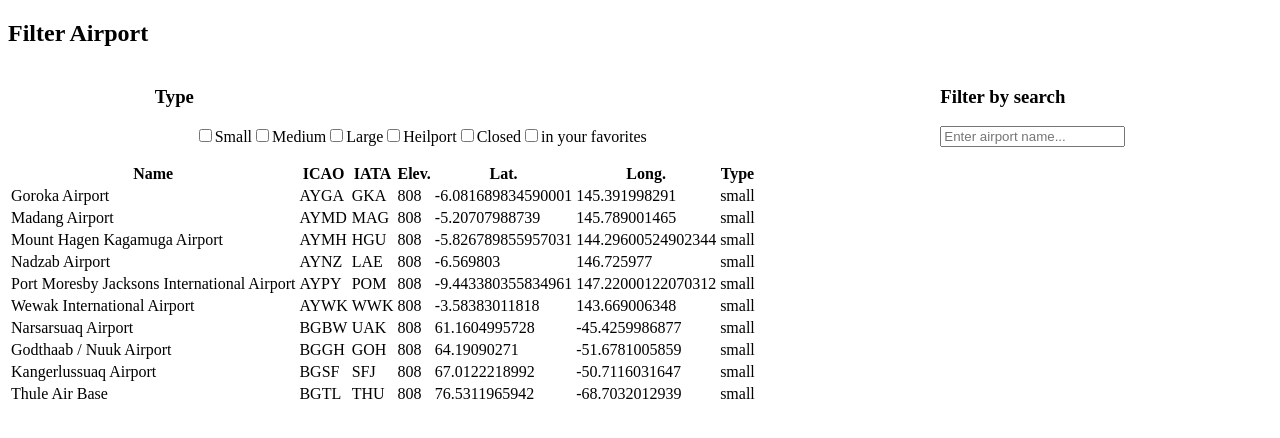
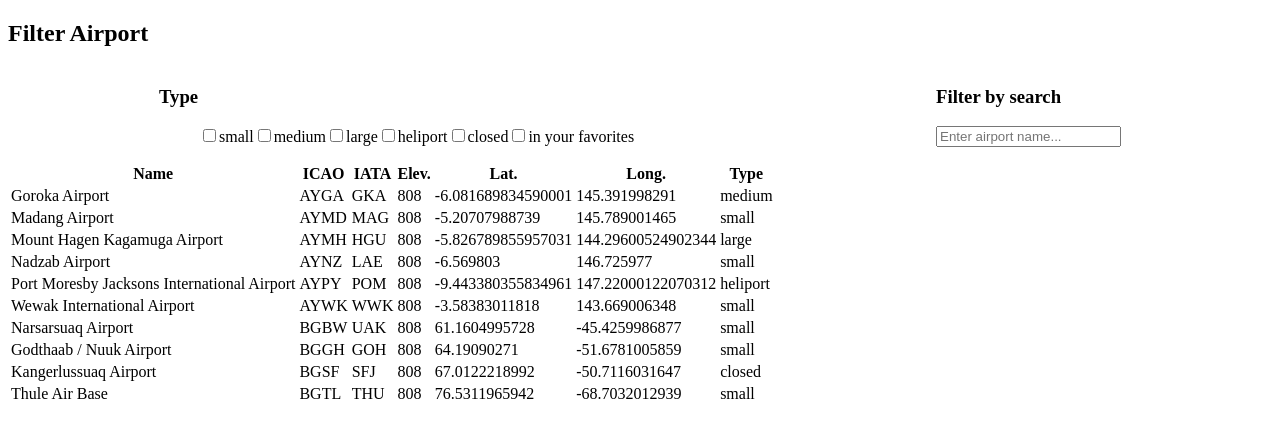
Before and after one commit to ganesh1172/airport-filters, a Vue app: page / in a window 1280 px wide. Shown: the top 438 px of the page. Built offline with nearby package versions, Linux system fonts and the light colour scheme.

Commit message:
implemented filter functionality

```diff
--- a/src/App.vue
+++ b/src/App.vue
@@ -5,13 +5,10 @@
       <div class="check-type">
         <h3>Type</h3>
         <ul>
-          <li><input type="checkbox" value="small" />Small</li>
-          <li><input type="checkbox" value="medium" />Medium</li>
-          <li><input type="checkbox" value="large" />Large</li>
-          <li><input type="checkbox" value="heilport" />Heilport</li>
-          <li><input type="checkbox" value="closed" />Closed</li>
-          <li>
-            <input type="checkbox" value="in your favorites" />in your favorites
+          <li v-for="type in typeList" :key="type">
+            <input type="checkbox" :value="type" v-model="checkType" />{{
+              type
+            }}
           </li>
         </ul>
       </div>
@@ -58,14 +55,27 @@ export default {
     return {
       airportData: data,
       searchData: "",
+      checkType: [],
+      typeList: [
+        "small",
+        "medium",
+        "large",
+        "heliport",
+        "closed",
+        "in your favorites",
+      ],
     };
   },
   computed: {
     filteredData() {
-      return this.airportData.filter((c) => {
-        if (this.searchData == "") return true;
-        return c.name.toLowerCase().indexOf(this.searchData.toLowerCase()) >= 0;
-      });
+      return this.airportData
+        .filter((airdata) =>
+          airdata.name.toLowerCase().includes(this.searchData.toLowerCase())
+        )
+        .filter(
+          (airdata) =>
+            !this.checkType.length || this.checkType.includes(airdata.type)
+        );
     },
   },
 };
--- a/src/data.json
+++ b/src/data.json
@@ -12,7 +12,7 @@
       "timezone": 10,
       "dst": "U",
       "tz": "Pacific/Port_Moresby",
-      "type": "small",
+      "type": "medium",
       "source": "OurAirports",
       "elevation": 808
     },
@@ -46,7 +46,7 @@
       "timezone": 10,
       "dst": "U",
       "tz": "Pacific/Port_Moresby",
-      "type": "small",
+      "type": "large",
       "source": "OurAirports",
       "elevation": 808
     },
@@ -80,7 +80,7 @@
       "timezone": 10,
       "dst": "U",
       "tz": "Pacific/Port_Moresby",
-      "type": "small",
+      "type": "heliport",
       "source": "OurAirports",
       "elevation": 808
     },
@@ -148,7 +148,7 @@
       "timezone": -3,
       "dst": "E",
       "tz": "America/Godthab",
-      "type": "small",
+      "type": "closed",
       "source": "OurAirports",
       "elevation": 808
     },
```
